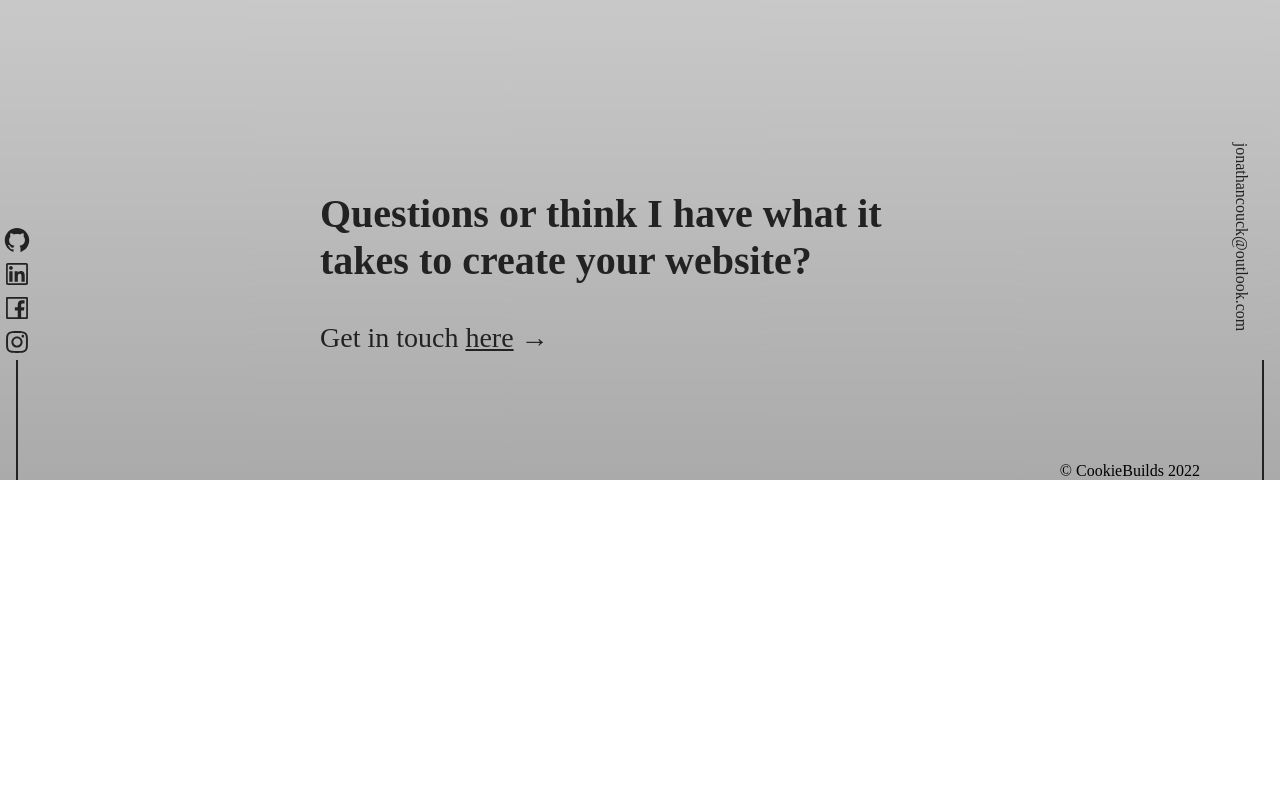
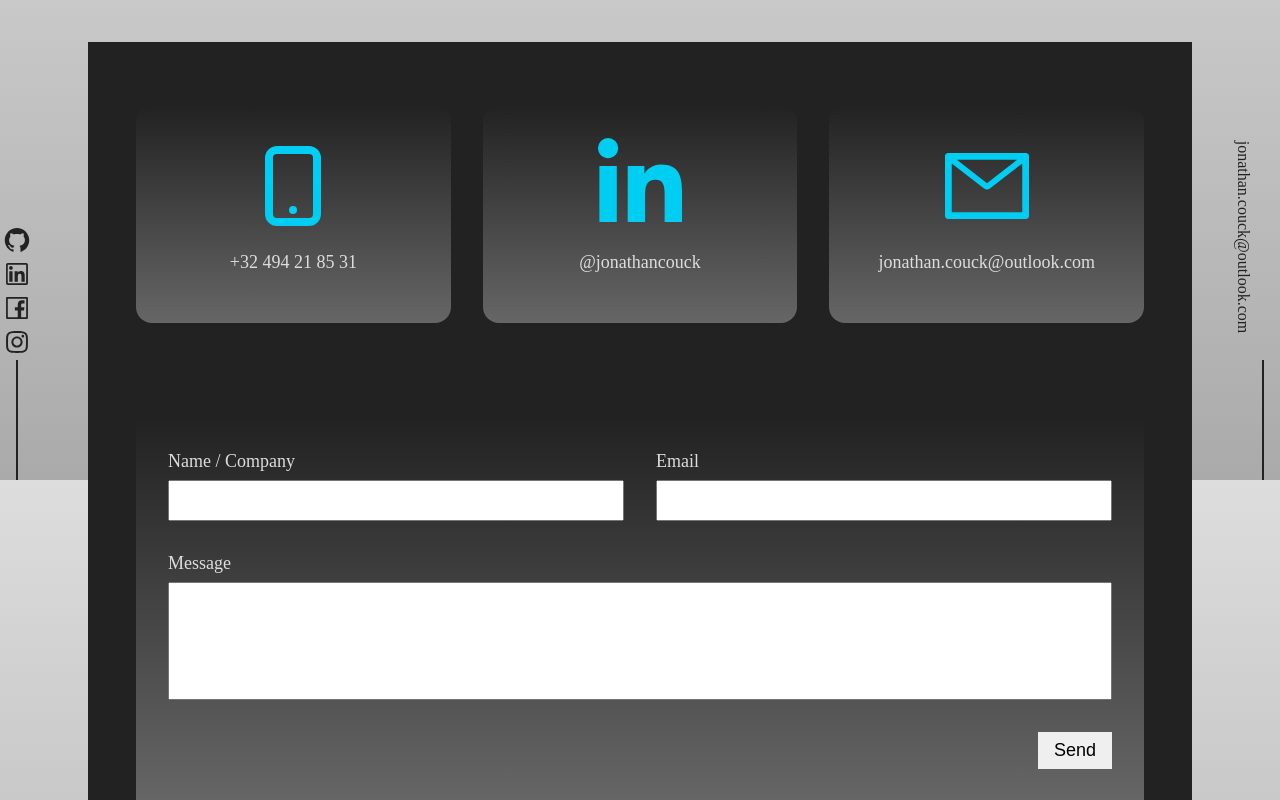
Before and after one commit to cookie-builds/portfolio-website, a React (Create React App) app: page /contact in a window 1280 px wide. Shown: the part 320-1120 px from the top of the page. Before the commit the page ends 800 px from the top, so only its background shows below. Built offline with nearby package versions, Linux system fonts and the light colour scheme.

Commit message:
WIP add notifications

```diff
--- a/package.json
+++ b/package.json
@@ -4,6 +4,7 @@
   "private": true,
   "homepage": "https://cookie-builds.github.io/portfolio-website",
   "dependencies": {
+    "@emailjs/browser": "^3.11.0",
     "@testing-library/jest-dom": "^5.14.1",
     "@testing-library/react": "^13.0.0",
     "@testing-library/user-event": "^13.2.1",
@@ -25,6 +26,8 @@
     "react-dom": "^18.2.0",
     "react-helmet": "^6.1.0",
     "react-helmet-async": "^1.3.0",
+    "react-hook-form": "^7.43.9",
+    "react-hot-toast": "^2.4.1",
     "react-icons": "^4.8.0",
     "react-router-dom": "^6.11.0",
     "react-scripts": "5.0.1",
--- a/src/Root.tsx
+++ b/src/Root.tsx
@@ -1,4 +1,5 @@
 import React from 'react';
+import { Toaster } from 'react-hot-toast';
 import { Outlet, useLocation } from 'react-router-dom';
 import styled from 'styled-components';
 
@@ -19,11 +20,28 @@ const Root = (): JSX.Element => {
   React.useEffect(() => window.scrollTo(0, 0), [pathname]);
 
   return (
-    <Container>
-      <Navigator />
-      <Outlet />
-      <Footer />
-    </Container>
+    <>
+      <Toaster
+        toastOptions={{
+          success: {
+            style: {
+              background: 'green',
+              color: 'white',
+            },
+          },
+          error: {
+            style: {
+              background: 'red',
+              color: 'white',
+            },
+          },
+        }} />
+      <Container>
+        <Navigator />
+        <Outlet />
+        <Footer />
+      </Container>
+    </>
   );
 };
 
--- a/src/_common/footer/index.tsx
+++ b/src/_common/footer/index.tsx
@@ -1,6 +1,6 @@
 import React from 'react';
 import { AiOutlineFacebook, AiOutlineGithub, AiOutlineInstagram, AiOutlineLinkedin } from 'react-icons/ai';
-import { Link } from 'react-router-dom';
+import { Link, useLocation } from 'react-router-dom';
 import styled from 'styled-components';
 
 import { color, fontFamily, fontWeight, mediaQuery, textSize } from '../../global/style';
@@ -80,8 +80,8 @@ export const MobileLinks = () => {
         <Line />
       </LeftLinks>
       <RightLinks>
-        <EmailLink href='mailto:jonathancouck@outlook.com'>
-          jonathancouck@outlook.com
+        <EmailLink href='mailto:jonathan.couck@outlook.com'>
+          jonathan.couck@outlook.com
         </EmailLink>
         <Line />
       </RightLinks>
@@ -97,8 +97,8 @@ const FooterDiv = styled.footer`
   display: flex;
 `;
 
-const FooterContainer = styled(StandardContainer)`
-  display: flex;
+const FooterContainer = styled(StandardContainer)<{contactPage?: boolean}>`
+  display: ${p => p.contactPage ? 'none' : 'flex'};
   flex-direction: column;
   align-items: start;
   padding-top: 5rem;
@@ -154,10 +154,12 @@ const Copyright = styled.div`
 `;
 
 const Footer = () => {
+  const { pathname } = useLocation();
+
   return (
     <>
       <FooterDiv>
-        <FooterContainer>
+        <FooterContainer contactPage={pathname.includes('contact')}>
           <FooterText>Questions or think I have what it takes to create your website?</FooterText>
           <ContactUs to='/contact'>Get in touch <u>here</u>&nbsp;→</ContactUs>
         </FooterContainer>
--- /dev/null
+++ b/src/modules/contact/content.tsx
@@ -0,0 +1,152 @@
+import emailjs from '@emailjs/browser';
+import React from 'react';
+import { toast } from 'react-hot-toast';
+import { AiOutlineMail } from 'react-icons/ai';
+import { FaLinkedinIn } from 'react-icons/fa';
+import { HiOutlineDeviceMobile } from 'react-icons/hi';
+import styled from 'styled-components';
+
+import { StandardContainer } from '../../_common/components/standard';
+import { color, mediaQuery, textSize } from '../../global/style'; ;
+
+const StyledContainer = styled(StandardContainer)`
+  background-color: ${color.darkGray};
+  display: flex;
+  flex-direction: column;
+  margin: 4rem auto;
+  padding-top: 4rem;
+  padding-bottom: 4rem;
+  color: ${color.lightText};
+  gap: 6rem;
+  text-align: left;
+`;
+
+const FlexWhatWeDo = styled.div`
+  display: flex;
+  flex-wrap: wrap;
+  gap: 2rem;
+  width: 100%;
+  text-align: center;
+  justify-content: center;
+`;
+
+const WhatWeDo = styled.div`
+  flex: 1 1 0;
+  display: flex;
+  flex-direction: column;
+  margin: 0 auto;
+  padding: 2rem;
+  min-width: min-content;
+  border-radius: 1rem;
+`;
+
+const Text = styled.p`
+  ${textSize.p}
+  text-align: center;
+`;
+
+const FormContainer = styled.form`
+  display: grid;
+  padding: 2rem;
+  grid-template-columns: 1fr 1fr;
+  gap: 2rem;
+`;
+
+const FormField = styled.label`
+  ${textSize.p}
+  display: flex;
+  flex-direction: column;
+  grid-column: span 2;
+  gap: 0.5rem;
+  ${mediaQuery.medium`
+    grid-column: span 1;
+  `}
+`;
+
+const FormFieldSpan = styled(FormField)`
+  grid-column: span 2;
+`;
+
+const StyledInput = styled.input`
+  ${textSize.p}
+  padding: 0.5rem;
+`;
+
+const StyledTextArea = styled.textarea`
+  ${textSize.p}
+  padding: 0.5rem;
+  resize: none;
+`;
+
+const SubmitButton = styled.button`
+  ${textSize.p}
+  cursor: pointer;
+  padding: 0.5rem 1rem;
+  border: 0;
+  grid-column: span 2;
+  width: min-content;
+  margin-left: auto;
+`;
+
+const Content = () => {
+  const [toSend, setToSend] = React.useState({
+    name: '',
+    email: '',
+    message: '',
+  });
+
+  const handleSubmit = React.useCallback(async (event: any) => {
+    event.preventDefault();
+    try {
+      await emailjs.send(
+        'service_mif6kp5',
+        'template_zl9ivuq',
+        toSend,
+        'zS105_6YutEc5OvSu'
+      );
+      toast.success('Here is your toast.');
+    } catch(e) {
+      toast.error('Woops, something went wrong. You can always contact me by sending an email directly to jonathan.couck@outlook.com.');
+    }
+  }, [toSend]);
+
+  const handleChange = React.useCallback((e: any) => {
+    setToSend({ ...toSend, [e.target.name]: e.target.value });
+  }, [toSend]);
+
+  return (
+    <StyledContainer>
+      <FlexWhatWeDo>
+        <WhatWeDo style={{ background: 'linear-gradient(0deg, rgba(102,102,102,1) 0%, rgba(34,34,34,1) 100%)' }}>
+          <HiOutlineDeviceMobile color={color.primary} size='6rem' style={{ margin: '0 auto' }} />
+          <Text>+32&nbsp;494&nbsp;21&nbsp;85&nbsp;31</Text>
+        </WhatWeDo>
+        <WhatWeDo style={{ background: 'linear-gradient(0deg, rgba(102,102,102,1) 0%, rgba(34,34,34,1) 100%)' }}>
+          <FaLinkedinIn color={color.primary} size='6rem' style={{ margin: '0 auto' }} />
+          <Text>@jonathancouck</Text>
+        </WhatWeDo>
+        <WhatWeDo style={{ background: 'linear-gradient(0deg, rgba(102,102,102,1) 0%, rgba(34,34,34,1) 100%)' }}>
+          <AiOutlineMail color={color.primary} size='6rem' style={{ margin: '0 auto' }} />
+          <Text>jonathan.couck@outlook.com</Text>
+        </WhatWeDo>
+      </FlexWhatWeDo>
+      <FormContainer onSubmit={handleSubmit} style={{ background: 'linear-gradient(0deg, rgba(102,102,102,1) 0%, rgba(34,34,34,1) 100%)' }}>
+        <FormField>
+          Name / Company
+          <StyledInput type='text' name='name' onChange={handleChange} />
+        </FormField>
+        <FormField>
+          Email
+          <StyledInput type='text' name='email' onChange={handleChange} />
+        </FormField>
+        <FormFieldSpan>
+          Message
+          <StyledTextArea rows={5} name='message' onChange={handleChange} />
+        </FormFieldSpan>
+        <SubmitButton type='submit'>Send</SubmitButton>
+      </FormContainer>
+    </StyledContainer>
+  );
+};
+
+export default Content;
--- a/src/modules/contact/index.tsx
+++ b/src/modules/contact/index.tsx
@@ -0,0 +1,22 @@
+import React from 'react';
+
+import Page from '../../_common/components/page';
+import Header from '../../_common/header';
+import Content from './content';
+// headerProps={{ title:'Services', description:'CookieBuilds offers different types of services, from custom websites, to full on web applications, and even android applications, If that is what you are looking for' }}
+
+const Home = (): JSX.Element => {
+  const headerProps = {
+    title: 'Contact',
+    description: 'Like what you’ve seen so far? Great! I’d love to hear from you. Whether you have a project in mind, a question about my services, or anything else, feel free to reach out using the contact form below and I’ll get back to you asap.',
+  };
+
+  return (
+    <Page title='Contact'>
+      <Header headerProps={headerProps}/>
+      <Content />
+    </Page>
+  );
+};
+
+export default Home;
--- a/src/modules/projects/content.tsx
+++ b/src/modules/projects/content.tsx
@@ -2,7 +2,7 @@ import React from 'react';
 import styled from 'styled-components';
 
 import { StandardContainer } from '../../_common/components/standard';
-import { color, mediaQuery, textSize } from '../../global/style';
+import { color, textSize } from '../../global/style';
 
 const ProjectContainer = styled.div`
   width: 100%;
--- a/src/modules/projects/index.tsx
+++ b/src/modules/projects/index.tsx
@@ -6,7 +6,7 @@ import Content from './content';
 
 const headerProps = {
   title: 'Projects',
-  description: 'Here, you can view all of my previous projects, although there might not be many listed yet as I`m just getting started in my career. But don`t worry - I`ll be updating this page regularly with new projects as I complete them. In the meantime, feel free to take a look at what I`ve done so far and get in touch if you`re interested in working with me on a new project.',
+  description: 'Here, you can view all of my previous projects, although there might not be many listed yet as I’m just getting started in my career. But don’t worry - I’ll be updating this page regularly with new projects as I complete them. In the meantime, feel free to take a look at what I’ve done so far and get in touch if you’re interested in working with me on a new project.',
 };
 
 const About = (): JSX.Element => {
--- a/src/modules/services/index.tsx
+++ b/src/modules/services/index.tsx
@@ -6,7 +6,7 @@ import Content from './content';
 
 const headerProps = {
   title: 'Services',
-  description: 'At CookieBuilds, we offer a range of digital services to help your business succeed online. I specialize in creating custom websites, web applications and mobile applications tailored to your unique needs and goals. With our strategic approach, we`ll help you elevate your online presence and achieve your business objectives.',
+  description: 'At CookieBuilds, we offer a range of digital services to help your business succeed online. I specialize in creating custom websites, web applications and mobile applications tailored to your unique needs and goals. With our strategic approach, we’ll help you elevate your online presence and achieve your business objectives.',
 };
 
 const About = (): JSX.Element => {
```
Also changed, not shown: src/App.tsx (+6 -1 lines), 1 other file (tests, documents, lock files or other folders).
